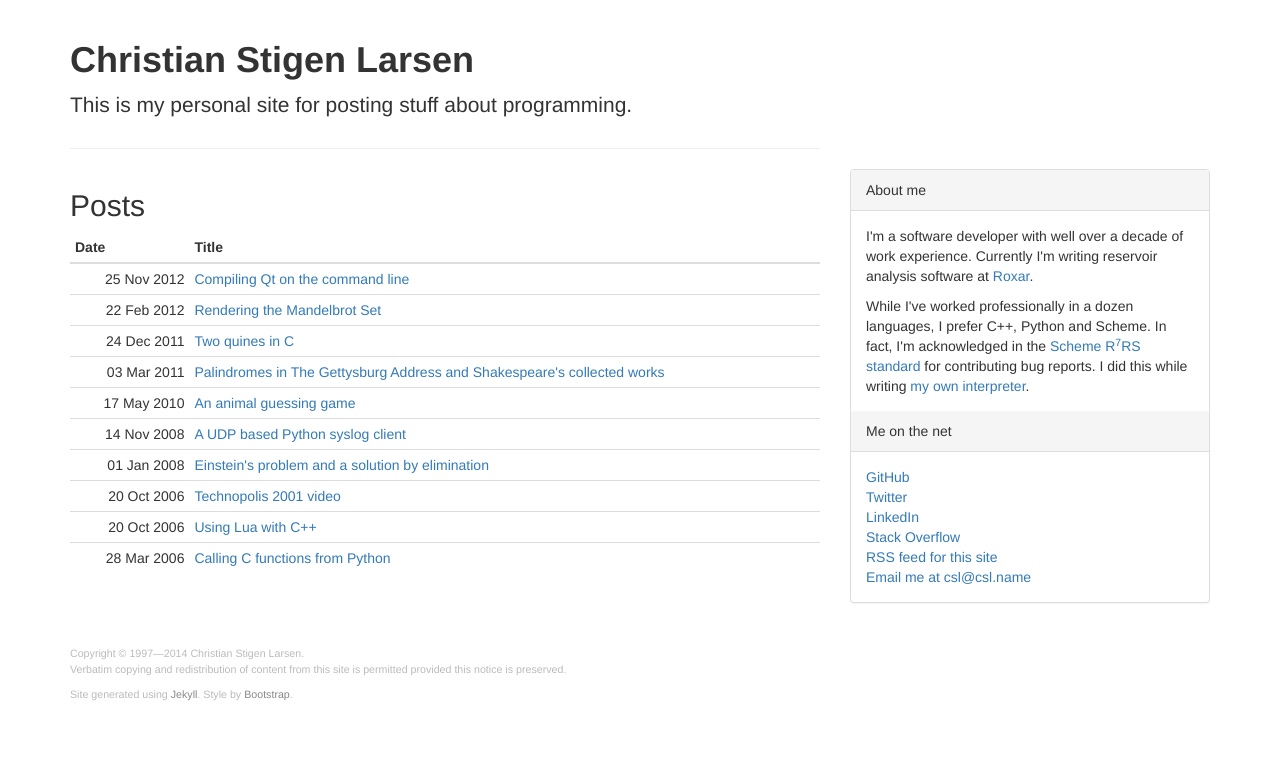
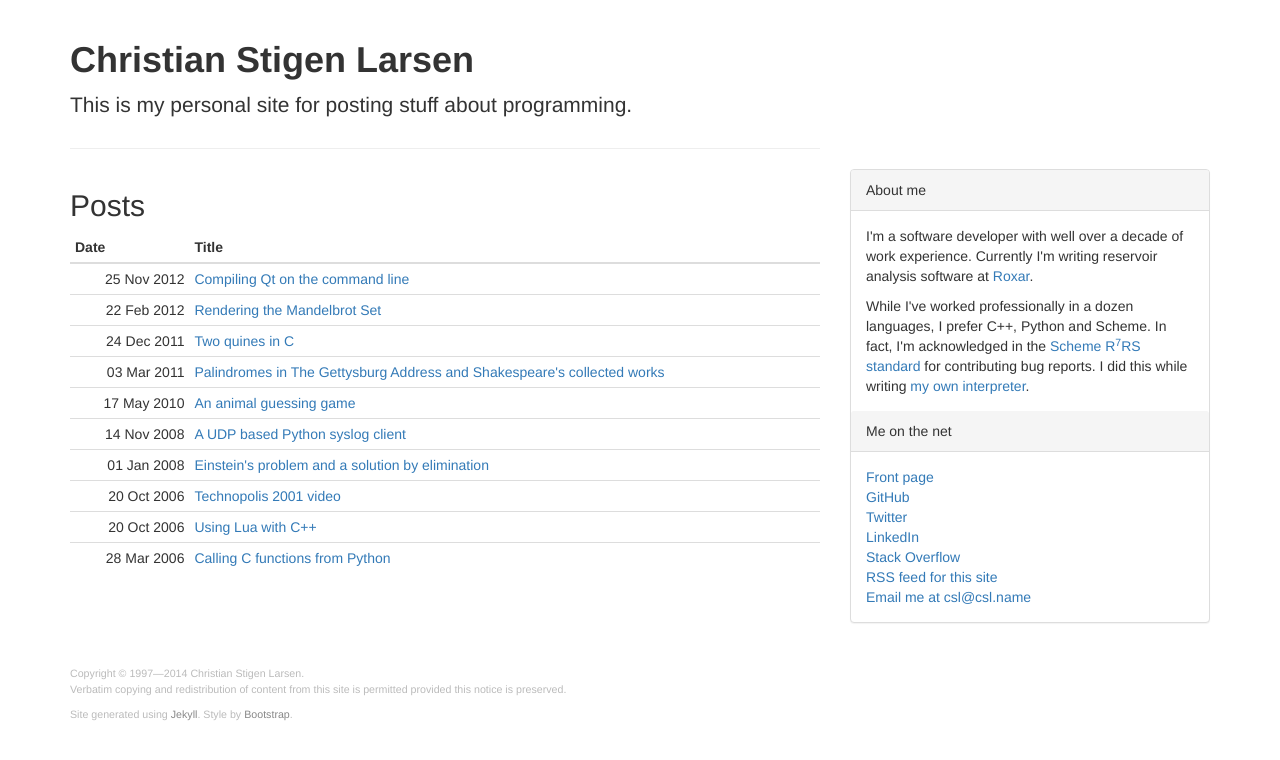
Before and after one commit to cslarsen/csl.name, a Jekyll site: the page built from index.html, in a window 1280 px wide. Shown: the top 760 px of the page. Built offline with Jekyll 4.4.1, drawn with Linux system fonts in a browser that asks for light colours; Markdown is read by kramdown in place of the engine named in the settings.

Commit message:
Adds front link in pane

```diff
--- a/_layouts/default.html
+++ b/_layouts/default.html
@@ -115,6 +115,7 @@
             <div class="panel-heading">Me on the net</div>
             <div class="panel-body">
                <table>
+                <tr><td><a href="/">Front page</a></td></tr>
                 <tr><td><a href="{{ site.github }}">GitHub</a></td></tr>
                 <tr><td><a href="{{ site.twitter }}">Twitter</a></td></tr>
                 <tr><td><a href="{{ site.linkedin }}">LinkedIn</a></td></tr>
```
